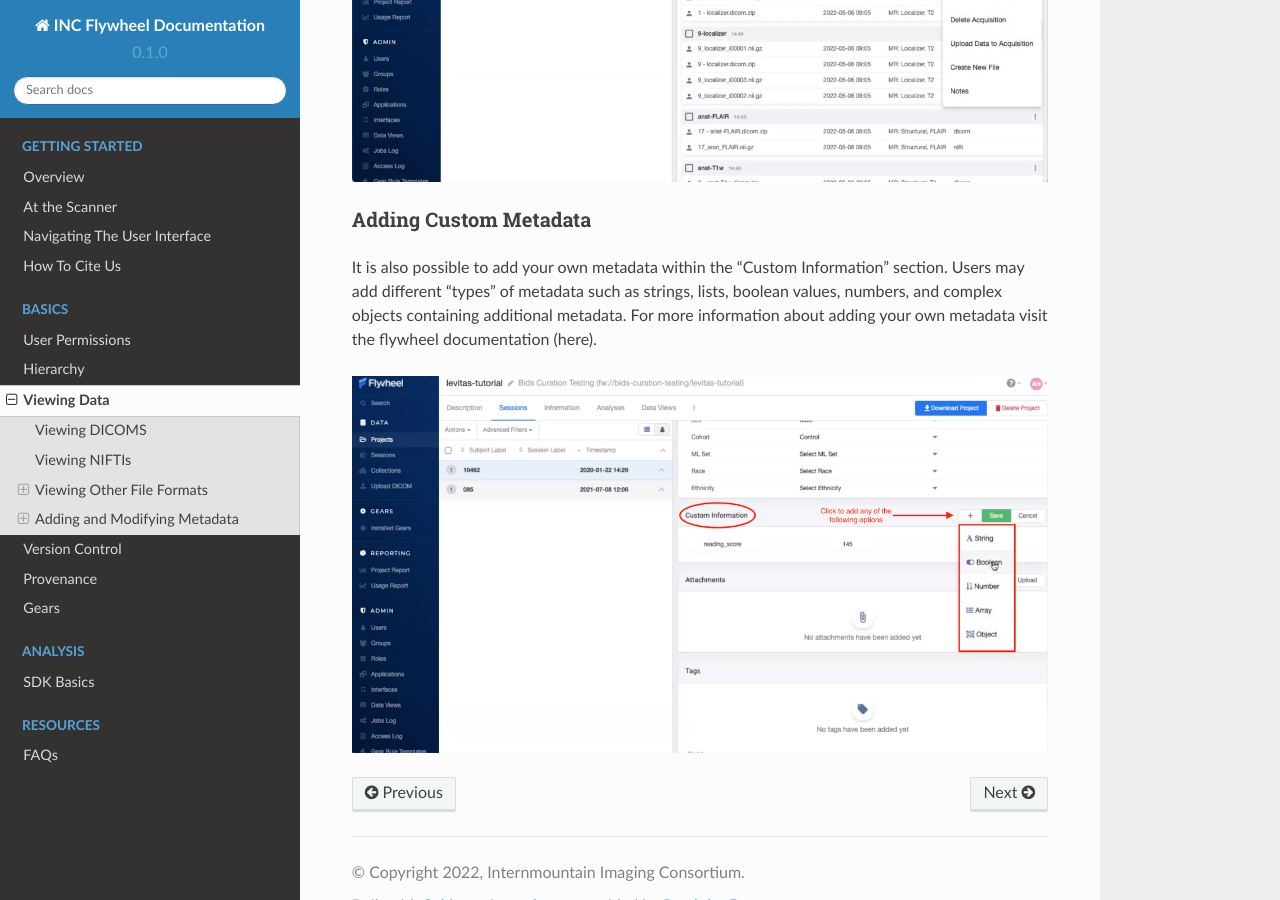
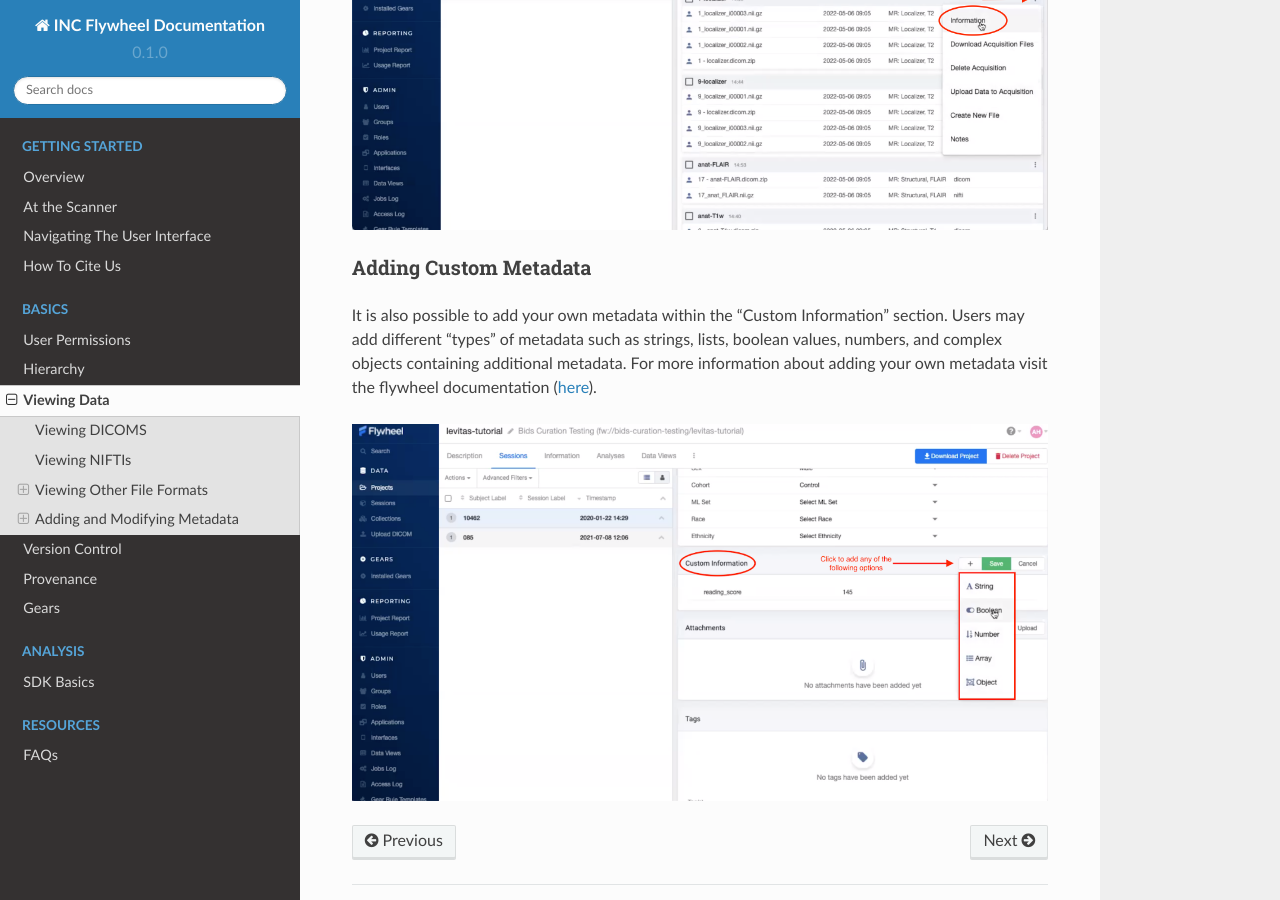
Before and after one commit to intermountainneuroimaging/inc_documentation, a Sphinx documentation site: the page built from docs/source/viewing_data.rst, in a window 1280 px wide and 900 px high, scrolled down 3008 px. Built offline with Sphinx 7.4.7 and the Read the Docs theme 2.0.0, drawn with Linux system fonts in a browser that asks for light colours; part of the change alters nothing that is shown; some of the changed text lies outside the part shown.

```diff
--- a/docs/source/viewing_data.rst
+++ b/docs/source/viewing_data.rst
@@ -23,9 +23,10 @@ Viewing Other File Formats
 Viewing plain text files
 ---------------------------
 Text files can be viewed and edited within Flywheel's User Interface. To view or edit text files:
-1. Navigate to the file of interest
-2. Click the vertical ellipsis to expand the options menu for the file
-3. Select View
+
+    1. Navigate to the file of interest
+    2. Click the vertical ellipsis to expand the options menu for the file
+    3. Select View
 
 .. image:: imgs/viewing_data/accessing_text_viewer_1.png
    :alt: Instructions to view text files
@@ -61,7 +62,7 @@ Acquisition and file metadata can be viewed in Flywheel by first expanding the m
 
 Adding Custom Metadata
 -----------------------
-It is also possible to add your own metadata within the “Custom Information” section. Users may add different “types” of metadata such as strings, lists, boolean values, numbers, and complex objects containing additional metadata. For more information about adding your own metadata visit the flywheel documentation (here).
+It is also possible to add your own metadata within the “Custom Information” section. Users may add different “types” of metadata such as strings, lists, boolean values, numbers, and complex objects containing additional metadata. For more information about adding your own metadata visit the flywheel documentation (`here <https://docs.flywheel.io/hc/en-us/articles/360015412973-Add-and-edit-custom-metadata#:~:text=Subject%20and%20session%20custom%20metadata,click%20%2B%20next%20to%20Custom%20Information.>`_).
 
 .. image:: imgs/viewing_data/custom_metadata_1.png
    :alt: custom metadata
```
